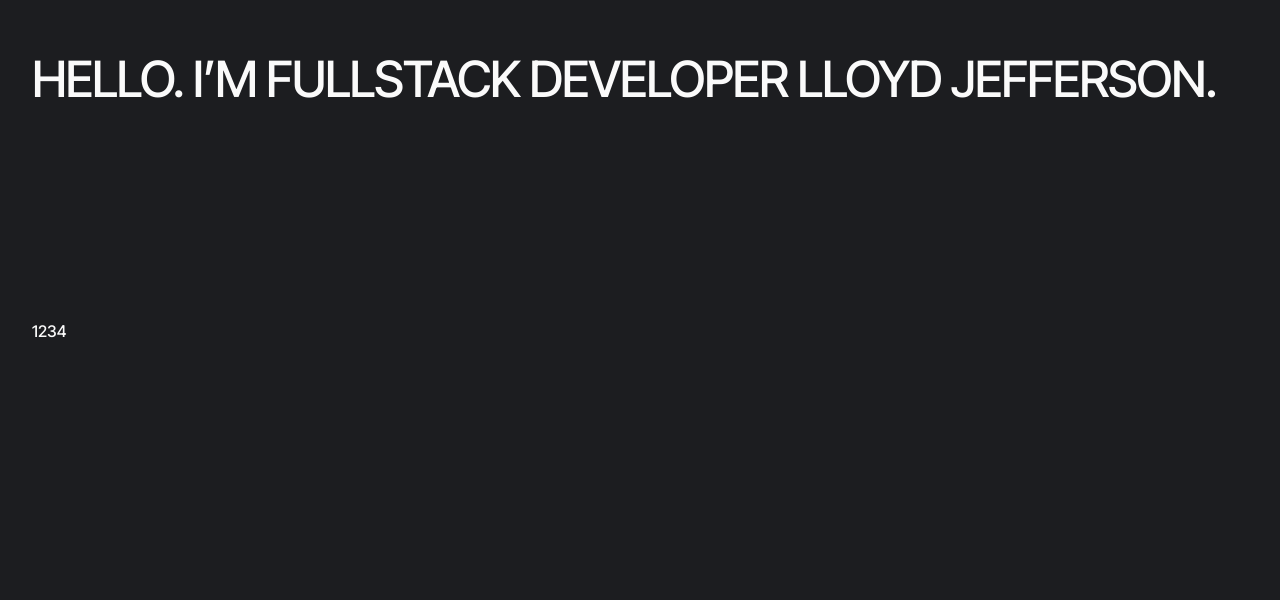
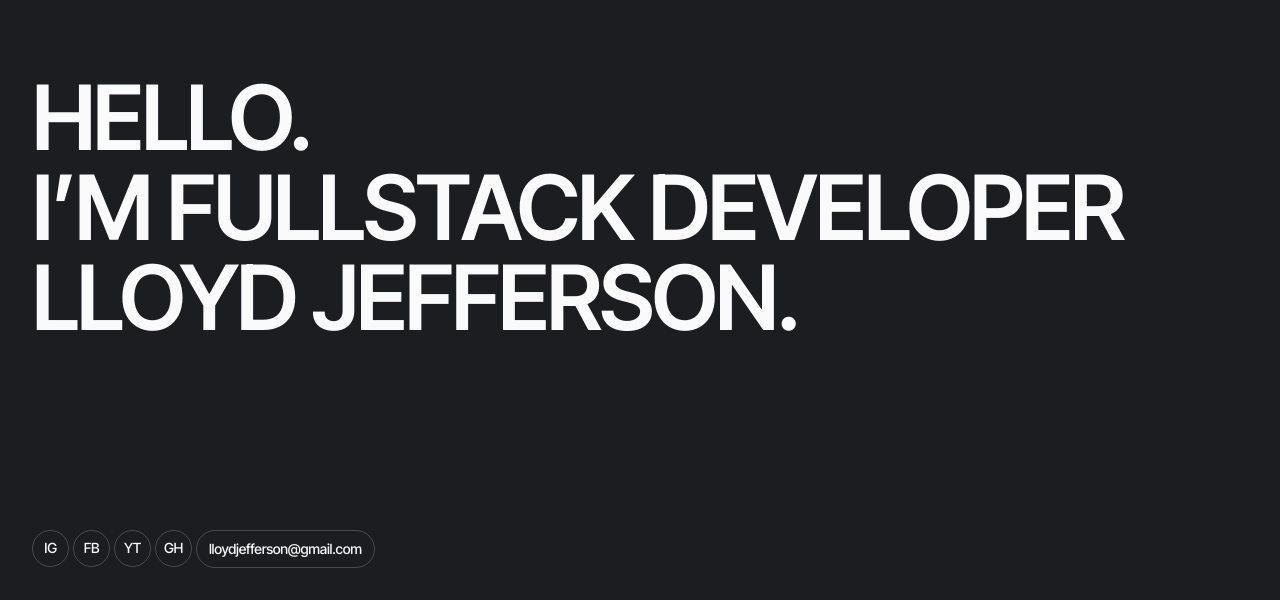
Before and after one commit to RamiiaHolomoza/light-summer-project, a website built with Vite: page src/index.html in a window 1280 px wide. Shown: the part 267-867 px from the top of the page. Before the commit the page ends 800 px from the top, so only its background shows below. Built offline with nearby package versions, Linux system fonts and the light colour scheme.

Commit message:
Add hero css mob

```diff
--- a/src/css/hero.css
+++ b/src/css/hero.css
@@ -1,23 +1,75 @@
+/* .section-hero{} */
+
 .container-hero{
     min-width: 320px;
-    padding: 281px 0 0;
+    padding-top: 281px;
+    padding-bottom: 32px;
     display: flex;
     flex-direction: column;
-    background-color: #1c1d20;
     gap: 218px;
 
 }
 
 .hero-text{
-    font-family: var(font-family);
-    font-weight: 500;
     font-size: 50px;
     line-height: 100%;
     letter-spacing: -0.03em;
     text-transform: uppercase;
-    color: #fafafa;
 }
 
 .hero-list{
     display: flex;
+    gap: 4px;
 }
+
+.hero-list-item{
+    border: 1px solid rgba(250, 250, 250, 0.2);
+    border-radius: 60px;
+}
+
+.hero-list-item:not(:last-child){
+    width: 37px;
+    height: 37px;
+}
+
+.hero-list-item:last-child{
+    padding: 10px 12px;
+}
+
+.hero-list-link{
+    width: 100%;
+    height: 100%;
+    display: flex;
+    font-size: 14px;
+    letter-spacing: -0.02em;
+    justify-content: center;
+    text-align: center;
+    align-items: center;
+}
+
+.hero-list-item:hover,
+.hero-list-item:focus {
+    border: 1px solid #fafafa;
+}
+
+
+/* @media screen and (min-width: 320px) and (max-width: 374px) {} */
+
+@media screen and (min-width: 768px) {
+    .container-hero {
+            padding-top: 300px;
+            gap: 187px;
+        }
+
+    .hero-text {
+        font-size: 90px;
+        padding-right: 72px;
+    }
+
+    .hero-list{
+    }
+}
+
+@media screen and (min-width: 1280px) {
+
+}
--- a/src/partials/hero.html
+++ b/src/partials/hero.html
@@ -1,13 +1,49 @@
 <section class="section-hero" id="hero">
-  <div class="container">
-    <div class="container-hero">
-      <h1 class="hero-text">Hello. I’m Fullstack developer Lloyd Jefferson.</h1>
-      <ul class="hero-list">
-        <li class="hero-list-icon">1</li>
-        <li class="hero-list-icon">2</li>
-        <li class="hero-list-icon">3</li>
-        <li class="hero-list-icon">4</li>
-      </ul>
-    </div>
+  <div class="container container-hero">
+    <!-- <div class=""> -->
+    <h1 class="hero-text">
+      Hello.<br />
+      I’m Fullstack developer Lloyd Jefferson.
+    </h1>
+    <ul class="hero-list">
+      <li class="hero-list-item">
+        <a
+          href="https://www.instagram.com/goitclub/"
+          class="hero-list-link"
+          target="_blank"
+          >IG</a
+        >
+      </li>
+      <li class="hero-list-item">
+        <a
+          href="https://www.facebook.com/goITclub/"
+          class="hero-list-link"
+          target="_blank"
+          >FB</a
+        >
+      </li>
+      <li class="hero-list-item">
+        <a
+          href="https://www.youtube.com/c/GoIT"
+          class="hero-list-link"
+          target="_blank"
+          >YT</a
+        >
+      </li>
+      <li class="hero-list-item">
+        <a
+          href="https://github.com/RamiiaHolomoza/light-summer-project"
+          class="hero-list-link"
+          target="_blank"
+          >GH</a
+        >
+      </li>
+      <li class="hero-list-item">
+        <a href="mailto:lloydjefferson@gmail.com" class="hero-list-link"
+          >lloydjefferson@gmail.com</a
+        >
+      </li>
+    </ul>
+    <!-- </div> -->
   </div>
 </section>
```
